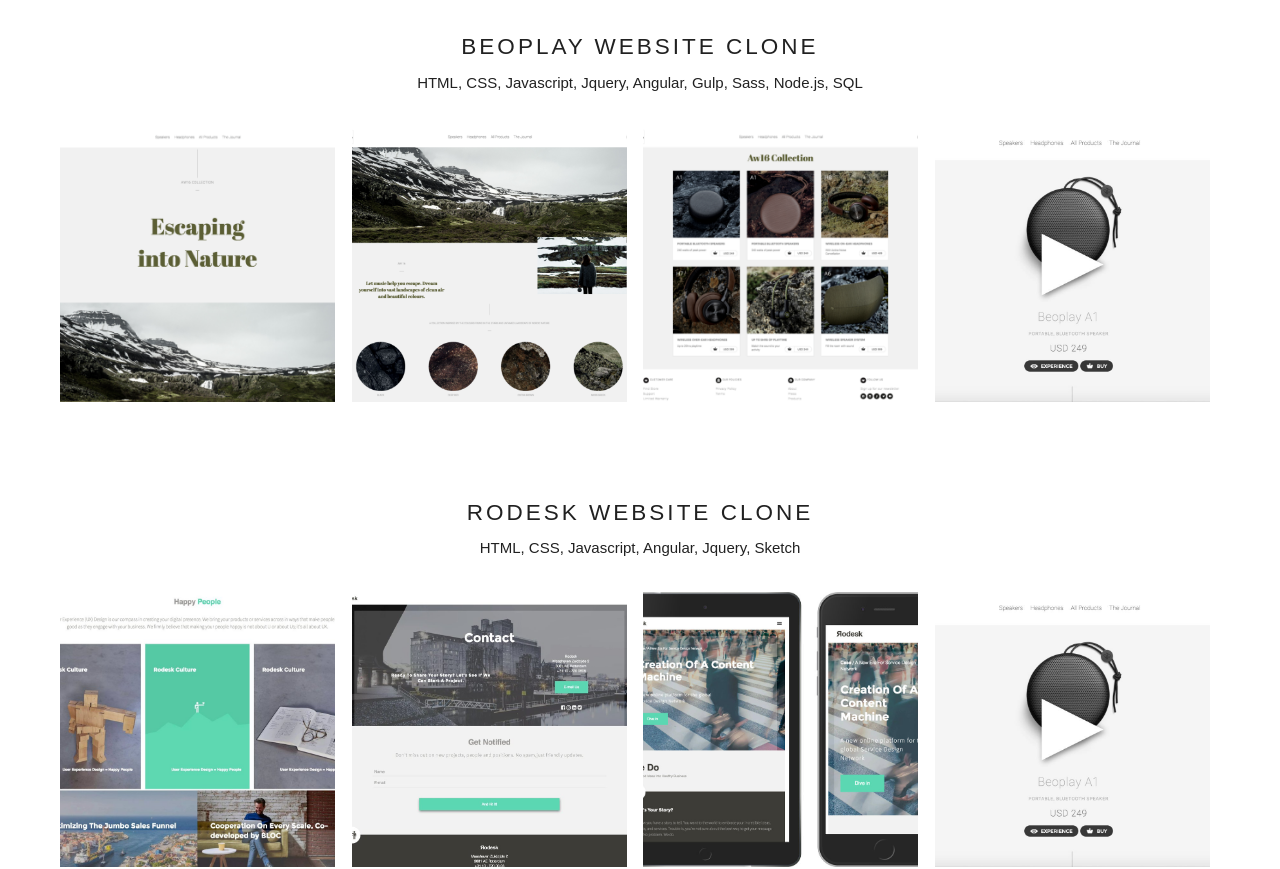
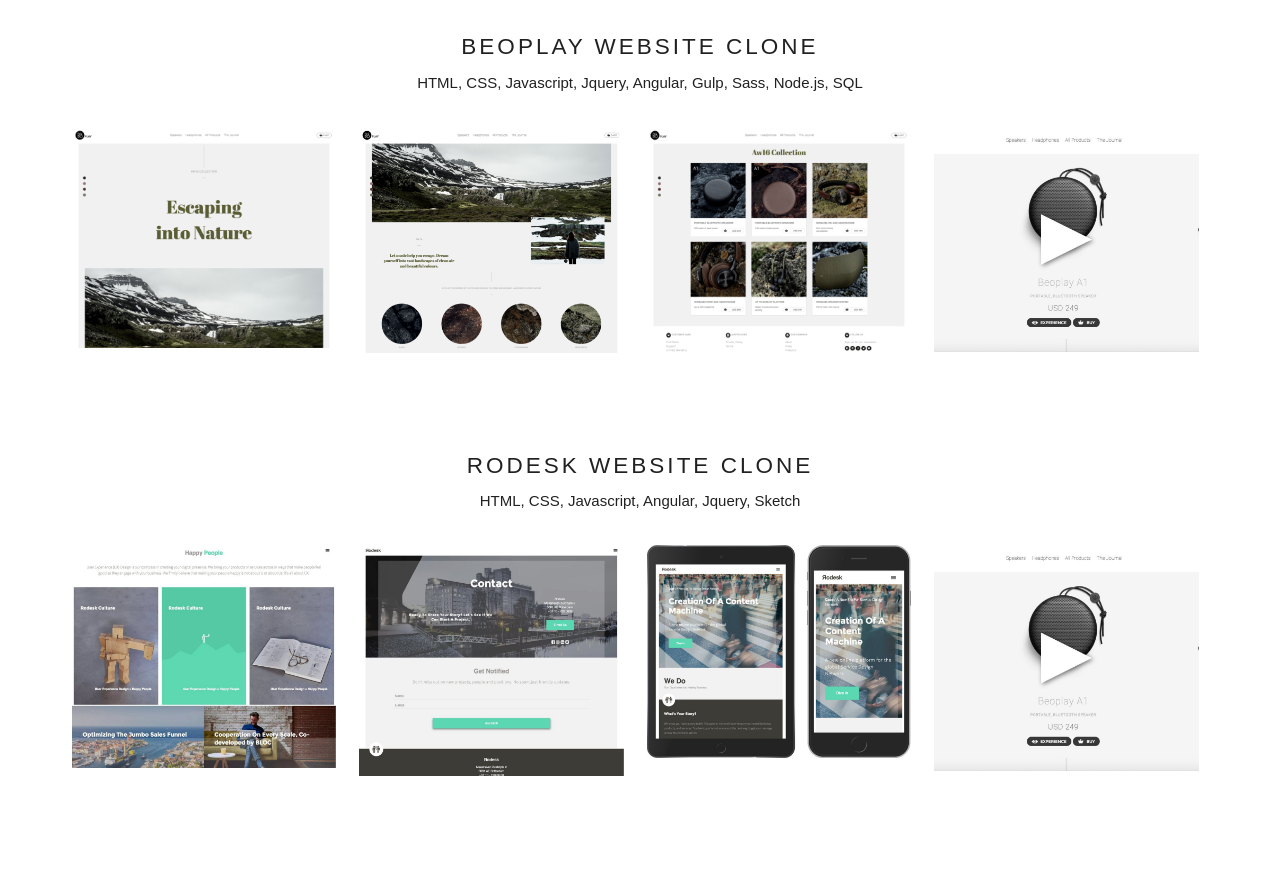
Before and after one commit to ear78/er-site-react, a React (Create React App) app: page /portfolio in a window 1280 px wide. Shown: the part 700-1569 px from the top of the page. Built offline with nearby package versions, Linux system fonts and the light colour scheme.

Commit message:
refactored client data, created modal for portfolio image modal concept. [wip]

```diff
--- /dev/null
+++ b/src/assets/data/clients.js
@@ -0,0 +1,11 @@
+export const clients = [
+  {client: 'Optimal Insurance Choice', position: 'Freelance'},
+  {client: 'Empowered Employment', position: 'Freelance'},
+  {client: 'South Orange County Detox and Treatment', position: 'Freelance'},
+  {client: 'Go Fan Base', position: 'Freelance'},
+  {client: 'Dev Mountain', position: 'Freelance'},
+  {client: 'Antonio Porcheddu', position: 'Freelance'},
+  {client: 'International Tower Lighting', position: 'Front End Developer/ Designer'},
+  {client: 'Kochava', position: 'Front End UI Developer'},
+  {client: 'We Yoga', position: 'Freelance'},
+]
--- a/src/views/portfolio/Portfolio.js
+++ b/src/views/portfolio/Portfolio.js
@@ -7,36 +7,43 @@
 import SectionWrapper from '../../components/SectionWrapper/SectionWrapper'
 import SectionTitle from '../../components/SectionTitle/SectionTitle'
 import PortfolioSection from './PortfolioSection/PortfolioSection'
+import PortfolioModal from './PortfolioModal/PortfolioModal'
+
+import { clients } from '../../assets/data/clients'
 
 class Portfolio extends Component {
   state = {
-      clients: [
-        {client: 'Optimal Insurance Choice', position: 'Freelance'},
-        {client: 'Empowered Employment', position: 'Freelance'},
-        {client: 'South Orange County Detox and Treatment', position: 'Freelance'},
-        {client: 'Go Fan Base', position: 'Freelance'},
-        {client: 'Dev Mountain', position: 'Freelance'},
-        {client: 'Antonio Porcheddu', position: 'Freelance'},
-        {client: 'International Tower Lighting', position: 'Front End Developer/ Designer'},
-        {client: 'Kochava', position: 'Front End UI Developer'},
-        {client: 'We Yoga', position: 'Freelance'},
-      ]
+    isModalOpen: false
+  }
+
+  handleModal() {
+    console.log('fired!')
+    this.setState({
+      isModalOpen: !this.state.isModalOpen
+    })
   }
 
   render() {
       return (
           <div className={styles.Portfolio}>
-              <SectionTitle marginBottom={20} textAlign="left" textTransform="uppercase" sectionTitle="Web Development Portfolio"/>
+              <PortfolioModal
+                close={this.handleModal.bind(this)}
+                show={this.state.isModalOpen}/>
+              <SectionTitle
+                marginBottom={20}
+                textAlign="left"
+                textTransform="uppercase"
+                sectionTitle="Web Development Portfolio"/>
               <ParaText marginBottom={40} fullWidth={true}>
                 Some of the tools I use to build pages and sites are: HTML, CSS, Javascript, Jquery, Angular, React, Vue JS, Node.js, SQL, Bootstrap, Wordpress/Squarespace CMS systems, and photo/design apps for aesthetics.  Below is my portfolio which contains sites that I've built from the ground up and also some sites that I've designed ui/ux for.  If you would like to get in contact with me about working on a project, please click the link provided or click the Kontakt button below. Thanks so much for checking out what I do. Please enjoy!
               </ParaText>
 
               <SectionWrapper>
                 <SectionTitle textAlign={'left'}>Clients</SectionTitle>
-                <ClientList clients={this.state.clients} />
+                <ClientList clients={clients} />
               </SectionWrapper>
 
-              <PortfolioSection/>
+              <PortfolioSection click={this.handleModal.bind(this)}/>
 
           </div>
       )
--- /dev/null
+++ b/src/views/portfolio/PortfolioModal/PortfolioModal.js
@@ -0,0 +1,19 @@
+import React from 'react'
+
+import styles from './PortfolioModal.module.css'
+
+function portfolioModal(props) {
+  if(!props.show) {
+      return null;
+    }
+  return (
+    <div className={styles.PortfolioModal} onClick={props.close}>
+      <div className={styles.InnerCard}>
+        <p>Some junk goes in here</p>
+      </div>
+
+    </div>
+  )
+}
+
+export default portfolioModal
--- /dev/null
+++ b/src/views/portfolio/PortfolioModal/PortfolioModal.module.css
@@ -0,0 +1,21 @@
+.PortfolioModal {
+  background: rgba(0,0,0,.7);
+  width: 100%;
+  height: 100%;
+  position: fixed;
+  top: 0;
+  left: 0;
+  z-index: 10;
+}
+
+.InnerCard {
+  min-height: 300px;
+  max-width: 75%;
+  background-color: white;
+  margin: auto;
+}
+
+.InnerCard p {
+  text-align: center;
+  margin-top: 100px;
+}
--- a/src/views/portfolio/PortfolioSection/PortfolioImage/PortfolioImage.js
+++ b/src/views/portfolio/PortfolioSection/PortfolioImage/PortfolioImage.js
@@ -3,10 +3,11 @@
 
 function portfolioImage(props) {
   return (
-    <div className={styles.PortfolioImageContainer}>
-      <div
+    <div onClick={props.click} className={styles.PortfolioImageContainer}>
+      {/*<div
         style={{backgroundImage:`url(${props.bgImage})`}}
-        className={styles.PortfolioImage}></div>
+        className={styles.PortfolioImage}></div>*/}
+        <img src={props.bgImage} />
     </div>
 
   )
--- a/src/views/portfolio/PortfolioSection/PortfolioImage/PortfolioImage.module.css
+++ b/src/views/portfolio/PortfolioSection/PortfolioImage/PortfolioImage.module.css
@@ -1,8 +1,21 @@
 .PortfolioImageContainer {
   overflow: hidden;
+  width: 23%;
+  margin: 0 1%;
+  transition: all .2s ease;
 }
 
-.PortfolioImage {
+.PortfolioImageContainer:hover {
+  cursor: pointer;
+  transform: scale(1.05);
+  opacity: .7;
+}
+
+.PortfolioImageContainer img {
+  width: 100%
+}
+
+/* .PortfolioImage {
   background-size: cover;
   background-position: center;
   height: 275px;
@@ -13,4 +26,5 @@
 .PortfolioImage:hover {
   cursor: pointer;
   transform: scale(1.05);
-}
+  opacity: .7;
+} */
--- a/src/views/portfolio/PortfolioSection/PortfolioSection.js
+++ b/src/views/portfolio/PortfolioSection/PortfolioSection.js
@@ -13,12 +13,10 @@
             <PortfolioDesc>{ d.description }</PortfolioDesc>
             <div className={styles.PortfolioImagesRow}>
               { d.images.map(image => {
-                return <PortfolioImage bgImage={image}/>
+                return <PortfolioImage click={props.click} bgImage={image}/>
               })}
             </div>
            </section>
-
-
   })
 
   return (
```
